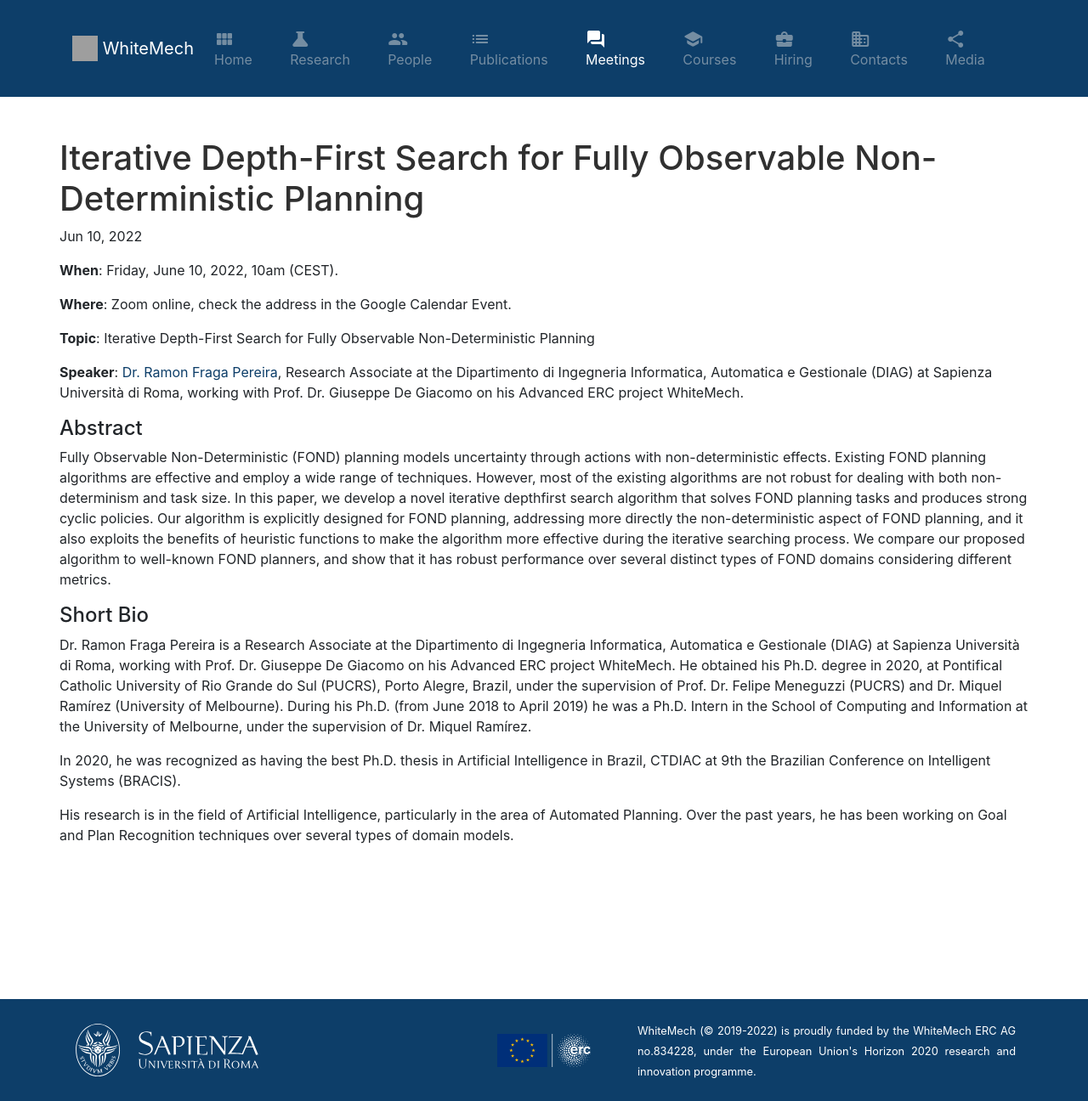
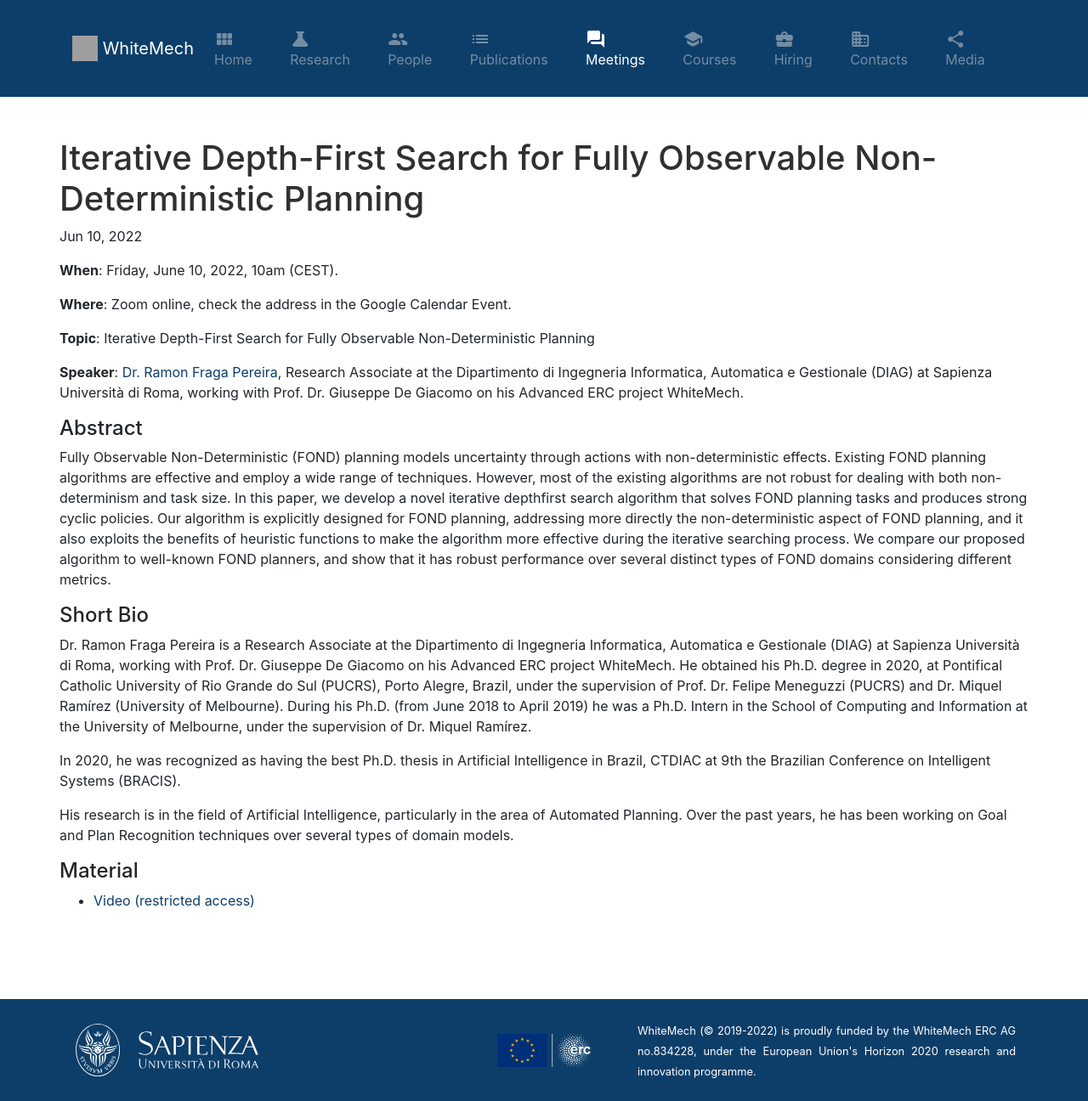
Before and after one commit to whitemech/whitemech.github.io, a Jekyll site: the page built from meetings/_posts/2022-06-10-iterative-depth-first-search-for-fully-observable-non-deterministic-planning.md, in a window 1280 px wide and 1296 px high. Shown: the whole window at 85% size. Built offline with Jekyll 4.4.1, drawn with Linux system fonts in a browser that asks for light colours.

Commit message:
ramon's talk recording

```diff
--- a/meetings/_posts/2022-06-10-iterative-depth-first-search-for-fully-observable-non-deterministic-planning.md
+++ b/meetings/_posts/2022-06-10-iterative-depth-first-search-for-fully-observable-non-deterministic-planning.md
@@ -23,3 +23,9 @@
 In 2020, he was recognized as having the best Ph.D. thesis in Artificial Intelligence in Brazil, CTDIAC at 9th the Brazilian Conference on Intelligent Systems (BRACIS).
 
 His research is in the field of Artificial Intelligence, particularly in the area of Automated Planning. Over the past years, he has been working on Goal and Plan Recognition techniques over several types of domain models.
+
+
+
+#### Material
+
+- [Video (restricted access)](https://uniroma1.zoom.us/rec/share/ONCjcr7d5DpFYBGOYpJzHwIQSHU0Uj6pb2HtrEjpNffHC2BIwFkG1HWd5tMKfQMn.gtUPrkBw0yVVcTMl?startTime=1654848650000)
```
